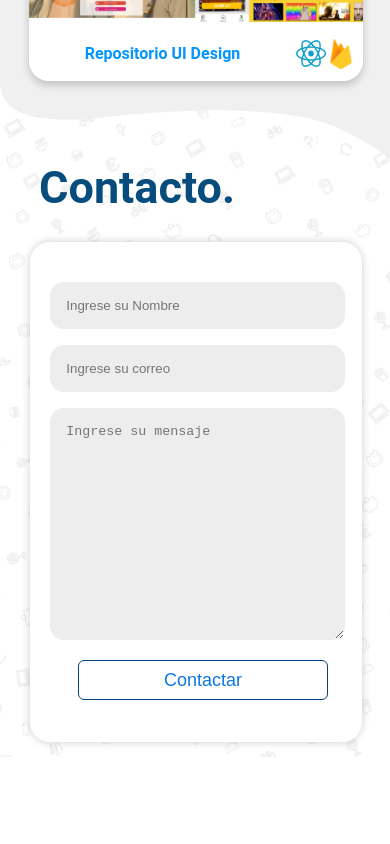
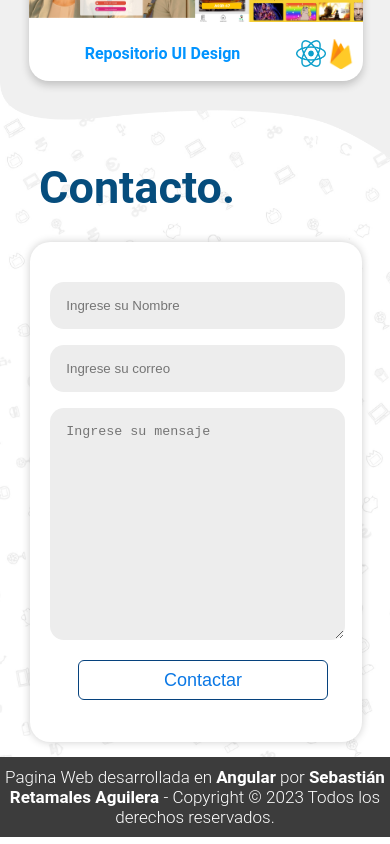
Before and after one commit to SebaBurst/Sebaburst-website-portafolio, an Angular app: page / in a window 390 px wide. Shown: the part 3060-3904 px from the top of the page. Before the commit the page ends 3817 px from the top, so only its background shows below. Built offline with nearby package versions, Linux system fonts and the light colour scheme.

Commit message:
Update
Footer Add

```diff
--- a/src/app/app.component.html
+++ b/src/app/app.component.html
@@ -3,3 +3,4 @@
 <app-tech></app-tech>
 <app-projects></app-projects>
 <app-contact></app-contact>
+<app-footer></app-footer>
--- a/src/app/app.module.ts
+++ b/src/app/app.module.ts
@@ -10,6 +10,7 @@ import { CardProjectComponent } from './card-project/card-project.component';
 import { PresentationComponent } from './presentation/presentation.component';
 import { ModalComponent } from './modal/modal.component';
 import { ContactComponent } from './contact/contact.component';
+import { FooterComponent } from './footer/footer.component';
 
 @NgModule({
   declarations: [
@@ -20,7 +21,8 @@ import { ContactComponent } from './contact/contact.component';
     CardProjectComponent,
     PresentationComponent,
     ModalComponent,
-    ContactComponent
+    ContactComponent,
+    FooterComponent
   ],
   imports: [
     BrowserModule,
--- a/src/app/banner/banner.component.css
+++ b/src/app/banner/banner.component.css
@@ -19,6 +19,7 @@
 }
 
 .nav_items a{
+    display: none;
     margin: 15px;
     background-color: #ffffff;
     color: #2c8cf4 !important;
--- /dev/null
+++ b/src/app/footer/footer.component.css
@@ -0,0 +1,28 @@
+.footer-div{
+    background-color: #3c3c3c;
+    width: 100%;
+    height: 80px;
+    display: flex;
+    align-items: center;
+}
+
+.text-footer{
+    width: 100%;
+    text-align: center;
+
+}
+
+.text-footer p{
+    color: white;
+    font-family: Roboto;
+    font-weight: 300;
+}
+
+
+@media (max-width: 768px) {
+
+    .text-footer{
+        font-size: 17px;
+    }
+
+}
--- /dev/null
+++ b/src/app/footer/footer.component.html
@@ -0,0 +1,5 @@
+<div class="footer-div">
+    <div class="text-footer">
+        <p>Pagina Web desarrollada en <strong>Angular</strong> por <strong>Sebastián Retamales Aguilera </strong>  - Copyright © 2023 Todos los derechos reservados.</p>
+    </div>
+</div>
```
Also changed, not shown: src/app/footer/footer.component.ts (added, +10 -0 lines), 1 other file (tests, documents, lock files or other folders).
